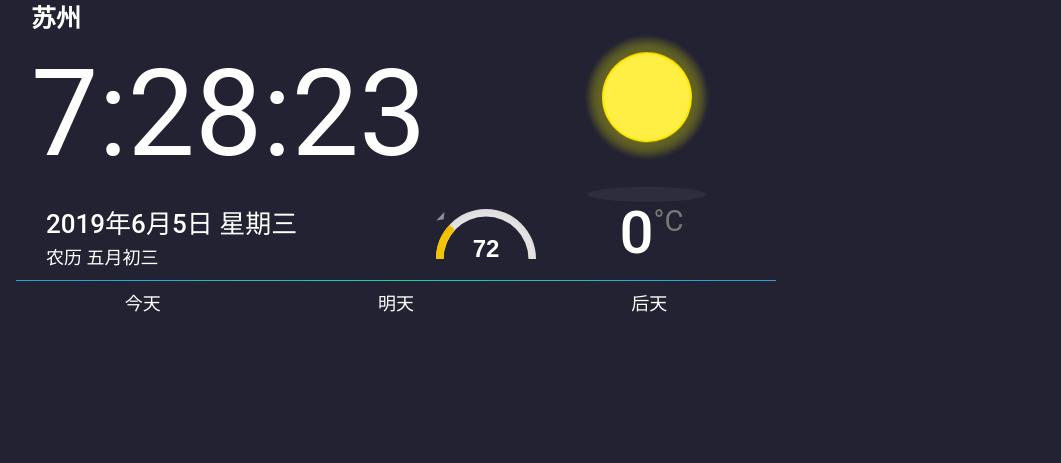
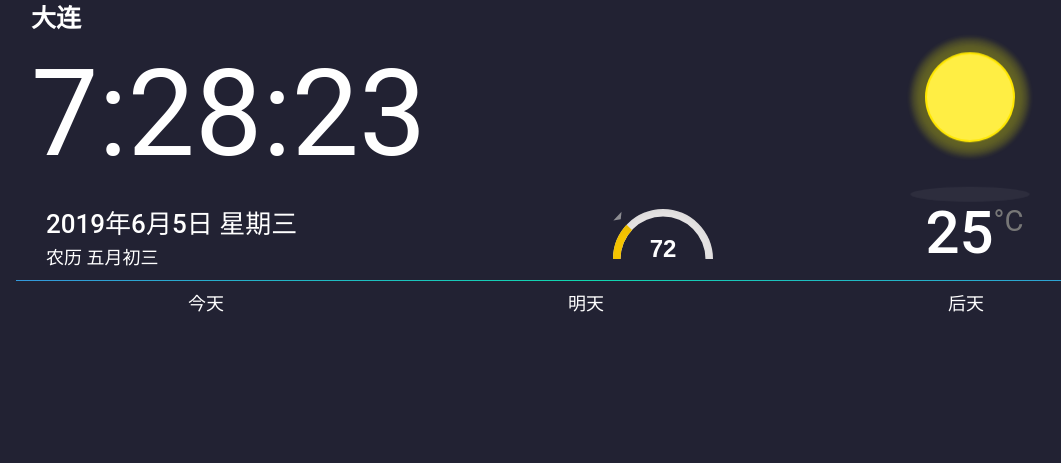
Before and after one commit to redkevin00753/pi-info, a plain HTML site: page index.html in a window 1280 px wide. Shown: the whole page, without its empty margins (54-1115 px from the left). Drawn offline with Linux system fonts and the light colour scheme; no server answers.

Commit message:
full screen

```diff
--- a/index.html
+++ b/index.html
@@ -13,7 +13,7 @@
                     <div class="row">
                         <div class="col-xs-12">
                             <div class="top-left">
-                                <h1 class="city" id="city">苏州</h1>
+                                <h1 class="city" id="city">大连</h1>
                                 <h3 id="time">Time</h3>
                                 <div class="col-xs-8">
                                     <h3 id="date">Year/Month/Day</h3>
@@ -29,7 +29,7 @@
                                 <div class="weather-icon">
                                     <div class="sunny" id="weather_icon"></div>
                                 </div>
-                                <h1 id="temperature-now">0<sup><small>°C</small></sup></h1>
+                                <h1 id="temperature-now">25<sup><small>°C</small></sup></h1>
                                 <!--<h1 id="weather-status"></h1>-->
                             </div>
                         </div>
--- a/static/css/widget.css
+++ b/static/css/widget.css
@@ -11,8 +11,8 @@ p {
 }
 
 .widget-container {
-  width: 760px;
-  height: 460px;
+  width: 100%;
+  height: 100%;
   display: block;
 }
 
```
